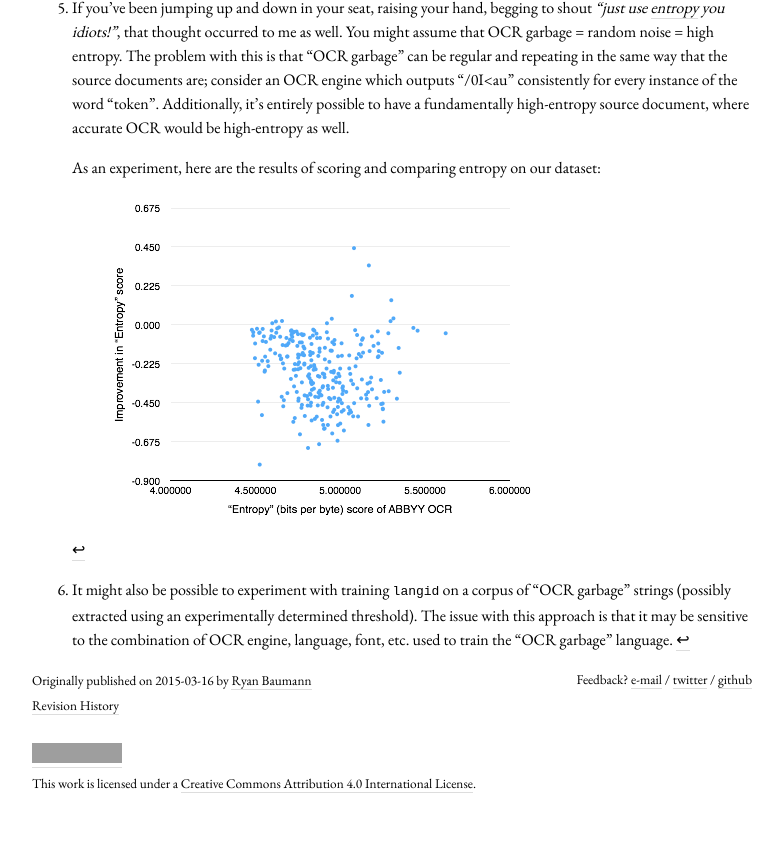
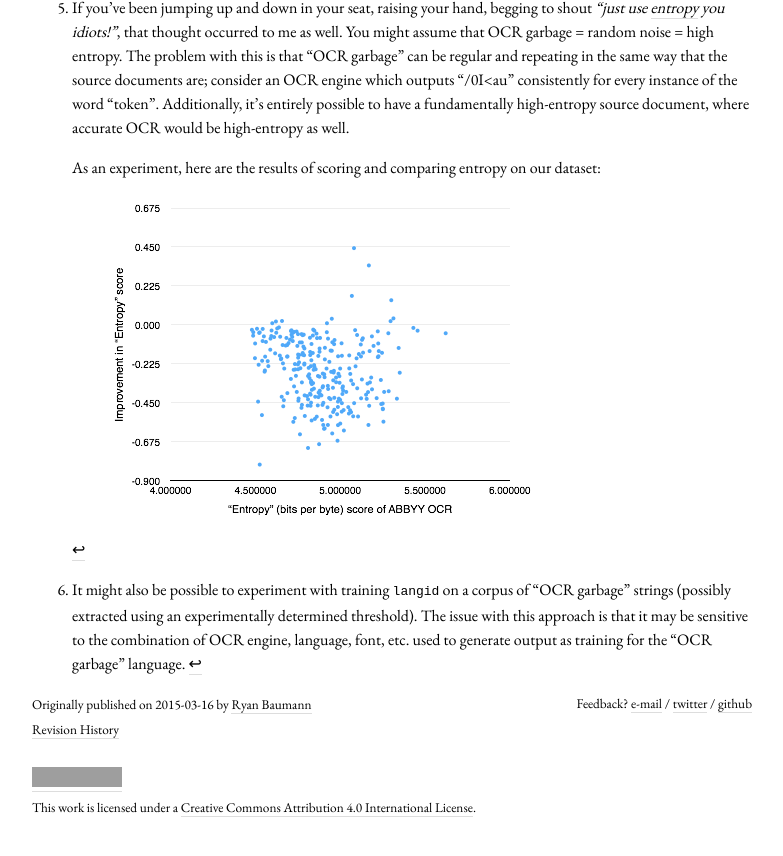
Before and after one commit to ryanfb/etc, a Jekyll site: the page built from _posts/2015-03-16-automatic_evaluation_of_ocr_quality.md, in a window 1280 px wide and 900 px high, scrolled down 4976 px. Shown: the top 856 px of the window, without its empty margins (248-1031 px from the left). Built offline with Jekyll 4.4.1, drawn with Linux system fonts in a browser that asks for light colours; nearby versions of some CDN libraries; grey boxes are pictures that could not be loaded.

Commit message:
Clarification

```diff
--- a/_posts/2015-03-16-automatic_evaluation_of_ocr_quality.md
+++ b/_posts/2015-03-16-automatic_evaluation_of_ocr_quality.md
@@ -91,4 +91,4 @@ I'm pretty excited about the potential for this. If we have a repeatable, improv
 [^underwood]: While writing this, I came across Ted Underwood's post "[The obvious thing we're lacking](http://tedunderwood.com/2012/04/26/the-obvious-thing-were-lacking/)" (which, funnily enough, suggests using a language model), which also has some other interesting suggestions for how such a quality metric could be used, e.g. in restricting search results. Ben Schmidt makes an excellent point about OCR metadata in the comments, which is something I've been thinking about with this process; I don't just want to keep the OCR text, I want to keep information about the *process* as well so I can know if re-processing is likely to give any improvement at all.
 [^poco]: One could also imagine a quality metric which used the edit distance between raw OCR output and an unsupervised post-correction process (such as those in the simple rule-based heuristic approaches of Taghva et al., [*Automatic Removal of "Garbage Strings" in OCR Text: An Implementation*](http://citeseerx.ist.psu.edu/viewdoc/summary?doi=10.1.1.81.8901) and Kulp et al., [*On Retrieving Legal Files: Shortening Documents and Weeding Out Garbage*](http://citeseerx.ist.psu.edu/viewdoc/summary?doi=10.1.1.141.6212)).
 [^pocoto]: I was hopeful that there might be an implementation of the algorithm in the open-source [PoCoTo](https://github.com/thorstenv/PoCoTo), however, this appears to use a client-server model for error profiling, where you must register for an account to have a profiling server generate error profiles for you. I couldn't find the source for this server, and I doubt that using their server would work well for my needs due to there being an error profiling quota. I also don't know if their implementation would work well where Latin is the "base" text rather than a "special vocabulary".
-[^garbagetrain]: It might also be possible to experiment with training `langid` on a corpus of "OCR garbage" strings (possibly extracted using an experimentally determined threshold). The issue with this approach is that it may be sensitive to the combination of OCR engine, language, font, etc. used to train the "OCR garbage" language.
+[^garbagetrain]: It might also be possible to experiment with training `langid` on a corpus of "OCR garbage" strings (possibly extracted using an experimentally determined threshold). The issue with this approach is that it may be sensitive to the combination of OCR engine, language, font, etc. used to generate output as training for the "OCR garbage" language.
```
